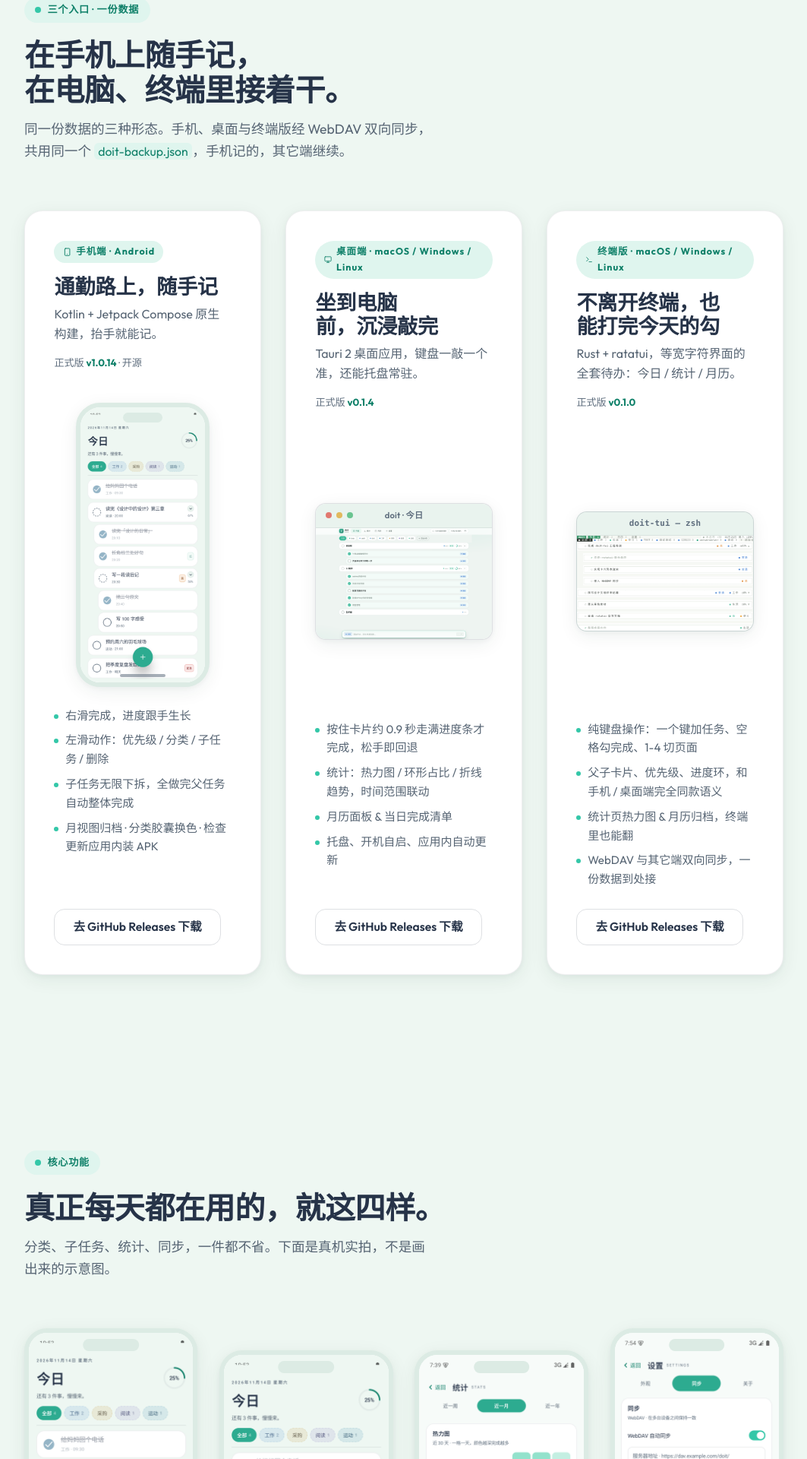
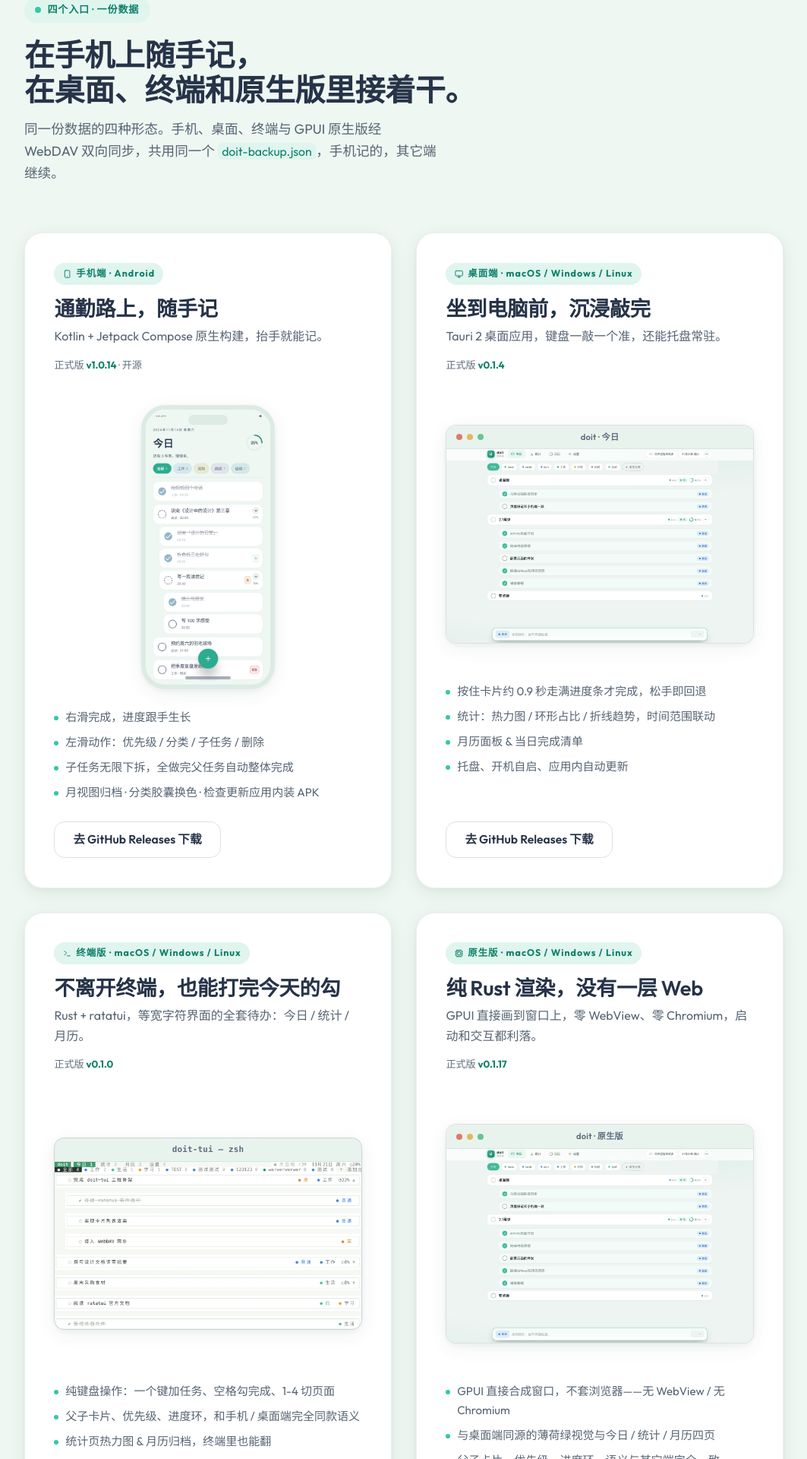
Before and after one commit to nabaonan/doit-website, a Vue app: page / in a window 1280 px wide. Shown: the part 880-2800 px from the top of the page at 76% size, without its empty margins (108-1171 px from the left). Built offline with nearby package versions, Linux system fonts and the light colour scheme; no server answers.

Commit message:
feat(site): 官网升级为四端，新增 do-it-gpui 原生版介绍（纯 Rust 无 WebView）

```diff
--- a/src/components/CoreFeatures.vue
+++ b/src/components/CoreFeatures.vue
@@ -31,7 +31,7 @@ const features = [
   },
   {
     name: '云同步',
-    desc: '开启 WebDAV，手机、桌面、终端共用一份备份。双向合并、本地优先，谁改的都不丢。',
+    desc: '开启 WebDAV，手机、桌面、终端、原生版共用一份备份。双向合并、本地优先，谁改的都不丢。',
     light: shot('settings_tab_sync'),
     dark: shot('settings_tab_sync_dark'),
     alt: 'doit 设置页：WebDAV 自动同步开关',
--- a/src/components/Hero.vue
+++ b/src/components/Hero.vue
@@ -4,7 +4,7 @@ import { ArrowRight, Monitor } from 'lucide-vue-next'
 import { useVersions } from '../composables/useVersions'
 
 const drawn = ref(false)
-const { apkVersion, deskVersion, tuiVersion } = useVersions()
+const { apkVersion, deskVersion, tuiVersion, gpuiVersion } = useVersions()
 
 onMounted(() => {
   // 一次编排好的入场：等首帧稳定后再驱动描边生长
@@ -80,6 +80,8 @@ onMounted(() => {
           <span class="dot" aria-hidden="true"></span>
           <span>终端版 {{ tuiVersion }}</span>
           <span class="dot" aria-hidden="true"></span>
+          <span>原生版 {{ gpuiVersion }}</span>
+          <span class="dot" aria-hidden="true"></span>
           <span>开源在 GitHub</span>
         </p>
       </div>
--- a/src/components/Products.vue
+++ b/src/components/Products.vue
@@ -1,31 +1,33 @@
 <script setup lang="ts">
-import { Smartphone, Monitor, Terminal as TerminalIcon } from 'lucide-vue-next'
+import { Smartphone, Monitor, Terminal as TerminalIcon, Cpu } from 'lucide-vue-next'
 import { useVersions } from '../composables/useVersions'
 
-// 三端对照：同一份数据，三个入口。展示图用真实运行截图 + CSS 模拟真机边框。
+// 四端对照：同一份数据，四个入口。展示图用真实运行截图 + CSS 模拟真机边框。
 // 桌面端从应用真实渲染截取亮/暗两张，裁掉原生标题栏只留应用内容，再套官网统一的假边框。
 // 终端版展示图 = doit-tui 在真实终端里的渲染输出（pyte 精确模拟后导出 PNG）。
+// GPUI 原生版展示图 = doit-gpui 纯 Rust 应用的真实运行截图（与桌面端同源视觉）。
 const APK_URL = 'https://github.com/nabaonan/doit-apk/releases/latest'
 const DESK_URL = 'https://github.com/nabaonan/doit-desktop/releases/latest'
 const TUI_URL = 'https://github.com/nabaonan/doit-tui/releases/latest'
+const GPUI_URL = 'https://github.com/nabaonan/doit-gpui/releases/latest'
 
 // 图片路径带 base 前缀：兼容 GitHub Pages 的 /doit-website/ 子路径部署
 const shot = (name: string) => `${import.meta.env.BASE_URL}shots/${name}.png`
 
-// 示例图跟随站点主题：深色模式展示三端真实的深夜界面截图
+// 示例图跟随站点主题：深色模式展示各端真实的深夜界面截图
 defineProps<{ theme: 'light' | 'dark' }>()
 
-const { apkVersion, deskVersion, tuiVersion } = useVersions()
+const { apkVersion, deskVersion, tuiVersion, gpuiVersion } = useVersions()
 </script>
 
 <template>
   <section id="products" class="section">
     <div class="container">
       <div class="reveal section-head">
-        <span class="eyebrow">三个入口 · 一份数据</span>
-        <h2 class="section-title">在手机上随手记，<br class="hide-mobile" />在电脑、终端里接着干。</h2>
+        <span class="eyebrow">四个入口 · 一份数据</span>
+        <h2 class="section-title">在手机上随手记，<br class="hide-mobile" />在桌面、终端和原生版里接着干。</h2>
         <p class="section-sub">
-          同一份数据的三种形态。手机、桌面与终端版经 WebDAV 双向同步，共用同一个
+          同一份数据的四种形态。手机、桌面、终端与 GPUI 原生版经 WebDAV 双向同步，共用同一个
           <code>doit-backup.json</code>，手机记的，其它端继续。
         </p>
       </div>
@@ -119,6 +121,37 @@ const { apkVersion, deskVersion, tuiVersion } = useVersions()
           </ul>
 
           <a class="btn btn--ghost" :href="TUI_URL" target="_blank" rel="noopener">去 GitHub Releases 下载</a>
+        </article>
+
+        <!-- GPUI 原生版 -->
+        <article class="product reveal">
+          <span class="product-tag">
+            <Cpu class="ico" :size="15" aria-hidden="true" />
+            原生版 · macOS / Windows / Linux
+          </span>
+          <h3>纯 Rust 渲染，没有一层 Web</h3>
+          <p class="one-liner">GPUI 直接画到窗口上，零 WebView、零 Chromium，启动和交互都利落。</p>
+          <p class="ver">正式版 <b>{{ gpuiVersion }}</b></p>
+
+          <div class="product-device">
+            <div class="desk-frame" aria-label="doit GPUI 原生版运行截图">
+              <div class="desk-bar">
+                <span class="dots"><i></i><i></i><i></i></span>
+                <span class="desk-title">doit · 原生版</span>
+                <span class="dots"></span>
+              </div>
+              <img :src="theme === 'dark' ? shot('gpui_dark') : shot('gpui_light')" :alt="theme === 'dark' ? 'doit GPUI 原生版深夜主题：纯 Rust 渲染的今日待办' : 'doit GPUI 原生版：纯 Rust 渲染的今日待办'" width="1400" height="885" loading="lazy" decoding="async" />
+            </div>
+          </div>
+
+          <ul>
+            <li>GPUI 直接合成窗口，不套浏览器——无 WebView / 无 Chromium</li>
+            <li>与桌面端同源的薄荷绿视觉与今日 / 统计 / 月历四页</li>
+            <li>父子卡片、优先级、进度环，语义与其它端完全一致</li>
+            <li>WebDAV 与其它端双向同步，一份数据到处接</li>
+          </ul>
+
+          <a class="btn btn--ghost" :href="GPUI_URL" target="_blank" rel="noopener">去 GitHub Releases 下载</a>
         </article>
       </div>
     </div>
--- a/src/components/SiteFooter.vue
+++ b/src/components/SiteFooter.vue
@@ -4,11 +4,13 @@ import { useVersions } from '../composables/useVersions'
 const APK_URL = 'https://github.com/nabaonan/doit-apk'
 const DESK_URL = 'https://github.com/nabaonan/doit-desktop'
 const TUI_URL = 'https://github.com/nabaonan/doit-tui'
+const GPUI_URL = 'https://github.com/nabaonan/doit-gpui'
 const APK_REL = APK_URL + '/releases/latest'
 const DESK_REL = DESK_URL + '/releases/latest'
 const TUI_REL = TUI_URL + '/releases/latest'
+const GPUI_REL = GPUI_URL + '/releases/latest'
 
-const { apkVersion, deskVersion, tuiVersion } = useVersions()
+const { apkVersion, deskVersion, tuiVersion, gpuiVersion } = useVersions()
 </script>
 
 <template>
@@ -23,13 +25,13 @@ const { apkVersion, deskVersion, tuiVersion } = useVersions()
           </span>
           <b>doit</b>
         </a>
-        <p class="footer-tag">今天的事，今天打完勾。一款薄荷绿的待办，手机、桌面和终端都跟你一起完成。</p>
+        <p class="footer-tag">今天的事，今天打完勾。一款薄荷绿的待办，手机、桌面、终端和原生版都跟你一起完成。</p>
       </div>
 
       <div class="footer-cols">
         <div class="footer-col">
           <h5>产品</h5>
-          <a href="#products">三端对比</a>
+          <a href="#products">四端对比</a>
           <a href="#interact">交互</a>
           <a href="#stats">统计</a>
           <a href="#theme">主题</a>
@@ -42,12 +44,14 @@ const { apkVersion, deskVersion, tuiVersion } = useVersions()
           <a :href="DESK_REL" target="_blank" rel="noopener">桌面端 · Windows</a>
           <a :href="DESK_REL" target="_blank" rel="noopener">桌面端 · Linux</a>
           <a :href="TUI_REL" target="_blank" rel="noopener">终端版 · tui</a>
+          <a :href="GPUI_REL" target="_blank" rel="noopener">原生版 · GPUI</a>
         </div>
         <div class="footer-col">
           <h5>仓库</h5>
           <a :href="APK_URL" target="_blank" rel="noopener">doit-apk · Android 源码</a>
           <a :href="DESK_URL" target="_blank" rel="noopener">doit-desktop · 桌面端源码</a>
           <a :href="TUI_URL" target="_blank" rel="noopener">doit-tui · 终端版源码</a>
+          <a :href="GPUI_URL" target="_blank" rel="noopener">doit-gpui · 原生版源码</a>
         </div>
       </div>
 
@@ -57,6 +61,7 @@ const { apkVersion, deskVersion, tuiVersion } = useVersions()
           <span>Android {{ apkVersion }}</span>
           <span>桌面端 {{ deskVersion }}</span>
           <span>终端版 {{ tuiVersion }}</span>
+          <span>原生版 {{ gpuiVersion }}</span>
           <span>WebDAV 双向同步</span>
         </span>
       </div>
--- a/src/components/SiteNav.vue
+++ b/src/components/SiteNav.vue
@@ -6,7 +6,7 @@ defineProps<{ theme: 'light' | 'dark' }>()
 const emit = defineEmits<{ (e: 'toggle-theme'): void }>()
 
 const LINKS = [
-  { href: '#products', label: '三端' },
+  { href: '#products', label: '四端' },
   { href: '#features', label: '功能' },
   { href: '#interact', label: '交互' },
   { href: '#stats', label: '统计' },
--- a/src/components/SyncBand.vue
+++ b/src/components/SyncBand.vue
@@ -27,7 +27,7 @@ const states = [
         <div class="sync-copy">
           <h3>手机记的，桌面和终端继续。</h3>
           <p>
-            在设置里开启 WebDAV，三端共用一个 <code>doit-backup.json</code>。双向合并、本地优先，不会丢掉任何一边的改动。
+            在设置里开启 WebDAV，各端共用一个 <code>doit-backup.json</code>。双向合并、本地优先，不会丢掉任何一边的改动。
           </p>
           <div class="sync-states" aria-label="同步状态示例">
             <span v-for="s in states" :key="s.label" class="state-pill">
--- a/src/composables/useVersions.ts
+++ b/src/composables/useVersions.ts
@@ -18,6 +18,8 @@ interface VersionInfo {
   desk: string
   /** 带 v 前缀的版本号，如 v0.1.0 */
   tui: string
+  /** 带 v 前缀的版本号，如 v0.1.17 */
+  gpui: string
 }
 
 interface CachePayload {
@@ -30,6 +32,7 @@ const BAKED: VersionInfo = {
   apk: __APK_VERSION__,
   desk: __DESK_VERSION__,
   tui: __TUI_VERSION__,
+  gpui: __GPUI_VERSION__,
 }
 
 const state = ref<VersionInfo>({ ...BAKED })
@@ -40,7 +43,7 @@ function readCache(): CachePayload | null {
     const raw = localStorage.getItem(CACHE_KEY)
     if (!raw) return null
     const parsed = JSON.parse(raw) as CachePayload
-    if (!parsed?.info?.apk || !parsed?.info?.desk || !parsed?.info?.tui) return null
+    if (!parsed?.info?.apk || !parsed?.info?.desk || !parsed?.info?.tui || !parsed?.info?.gpui) return null
     if (Date.now() - parsed.savedAt > CACHE_TTL) return null
     return parsed
   } catch {
@@ -72,18 +75,20 @@ async function fetchLatestTag(repo: string): Promise<string | null> {
   }
 }
 
-/** 合并三个仓库的新版本号，任一失败则保留原值 */
+/** 合并四个仓库的新版本号，任一失败则保留原值 */
 async function refresh(): Promise<void> {
-  const [apk, desk, tui] = await Promise.all([
+  const [apk, desk, tui, gpui] = await Promise.all([
     fetchLatestTag('doit-apk'),
     fetchLatestTag('doit-desktop'),
     fetchLatestTag('doit-tui'),
+    fetchLatestTag('doit-gpui'),
   ])
-  if (!apk && !desk && !tui) return
+  if (!apk && !desk && !tui && !gpui) return
   state.value = {
     apk: apk || state.value.apk,
     desk: desk || state.value.desk,
     tui: tui || state.value.tui,
+    gpui: gpui || state.value.gpui,
   }
   writeCache(state.value)
 }
@@ -113,6 +118,7 @@ export function useVersions() {
     apkVersion: computed(() => state.value.apk),
     deskVersion: computed(() => state.value.desk),
     tuiVersion: computed(() => state.value.tui),
+    gpuiVersion: computed(() => state.value.gpui),
     /** 供调试：手动强制刷新 */
     refresh,
   }
--- a/src/env.d.ts
+++ b/src/env.d.ts
@@ -10,3 +10,4 @@ declare module '*.vue' {
 declare const __APK_VERSION__: string
 declare const __DESK_VERSION__: string
 declare const __TUI_VERSION__: string
+declare const __GPUI_VERSION__: string
--- a/src/style.css
+++ b/src/style.css
@@ -562,12 +562,12 @@ p {
 
 .products {
   display: grid;
-  grid-template-columns: repeat(3, 1fr);
+  grid-template-columns: repeat(2, 1fr);
   gap: clamp(1.25rem, 3vw, 2rem);
 }
 @media (min-width: 901px) and (max-width: 1180px) {
   .products {
-    grid-template-columns: repeat(3, 1fr);
+    grid-template-columns: repeat(2, 1fr);
   }
 }
 
--- a/vite.config.ts
+++ b/vite.config.ts
@@ -7,7 +7,7 @@ import vue from '@vitejs/plugin-vue'
  * 目的：首屏直接显示正确版本号（不闪一下再变），并在运行时 API 不可用时
  * 作为兜底值。探测失败则退回 FALLBACK，绝不构建失败。
  */
-const FALLBACK = { apk: 'v1.0.14', desk: 'v0.1.4', tui: 'v0.1.0' }
+const FALLBACK = { apk: 'v1.0.14', desk: 'v0.1.4', tui: 'v0.1.0', gpui: 'v0.1.17' }
 
 async function latestTag(repo: string): Promise<string | null> {
   try {
@@ -32,15 +32,17 @@ async function latestTag(repo: string): Promise<string | null> {
 }
 
 async function resolveVersions() {
-  const [apk, desk, tui] = await Promise.all([
+  const [apk, desk, tui, gpui] = await Promise.all([
     latestTag('doit-apk'),
     latestTag('doit-desktop'),
     latestTag('doit-tui'),
+    latestTag('doit-gpui'),
   ])
   return {
     apk: apk || FALLBACK.apk,
     desk: desk || FALLBACK.desk,
     tui: tui || FALLBACK.tui,
+    gpui: gpui || FALLBACK.gpui,
   }
 }
 
@@ -54,6 +56,7 @@ export default defineConfig({
     __APK_VERSION__: JSON.stringify(versions.apk),
     __DESK_VERSION__: JSON.stringify(versions.desk),
     __TUI_VERSION__: JSON.stringify(versions.tui),
+    __GPUI_VERSION__: JSON.stringify(versions.gpui),
   },
   build: {
     target: 'es2020',
```
Also changed, not shown: public/shots/gpui_dark.png (added), public/shots/gpui_light.png (added).
